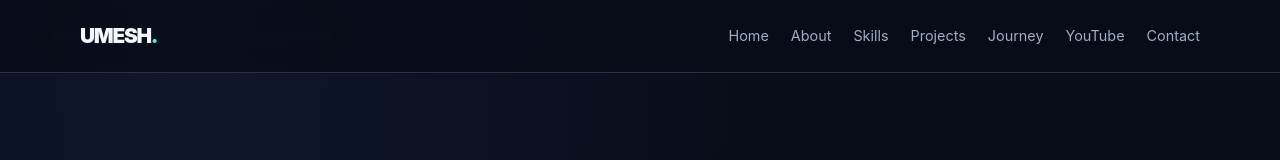
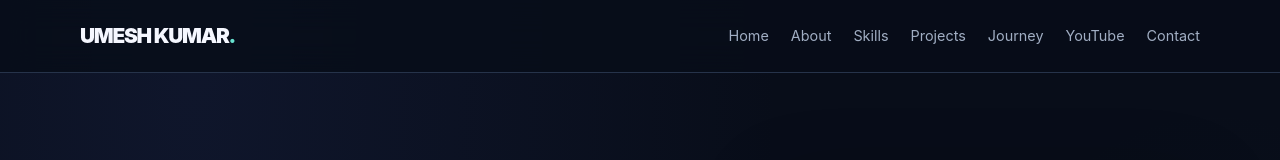
Before and after one commit to umeshvanshvik/my-portfolio, a plain HTML site: page index.html in a window 1280 px wide. Shown: the top 160 px of the page. Drawn offline with Linux system fonts and the light colour scheme.

Commit message:
Update website

```diff
--- a/index.html
+++ b/index.html
@@ -7,7 +7,7 @@
 <title>Umesh | Software Engineer & YouTuber</title>
 <link rel="stylesheet" href="css/style.css"></head>
 <body>
-<header><div class="wrap nav"><a class="logo" href="#home">UMESH<span>.</span></a><button class="menu" id="menu">Menu</button><nav id="nav"><a href="#home">Home</a><a href="#about">About</a><a href="#skills">Skills</a><a href="#projects">Projects</a><a href="#journey">Journey</a><a href="#creator">YouTube</a><a href="#contact">Contact</a></nav></div></header>
+<header><div class="wrap nav"><a class="logo" href="#home">UMESH KUMAR<span>.</span></a><button class="menu" id="menu">Menu</button><nav id="nav"><a href="#home">Home</a><a href="#about">About</a><a href="#skills">Skills</a><a href="#projects">Projects</a><a href="#journey">Journey</a><a href="#creator">YouTube</a><a href="#contact">Contact</a></nav></div></header>
 <main>
 <section class="wrap hero" id="home"><div><div class="eyebrow">Software Engineer · Content Creator</div><h1>Building digital<br><span class="grad">experiences.</span></h1><p class="lead">Hey, I'm Umesh. I enjoy building for the web, exploring new technology, and making digital skills easier to understand through practical content.</p><div class="actions"><a class="btn primary" href="#projects">Explore my work ↗</a><a class="btn" href="#contact">Let's connect</a></div></div><aside class="profile"><div class="avatar">U.</div><h2>Umesh</h2><div class="role">Software Engineer | YouTuber</div><p>Learning, building, and sharing ideas through technology.</p><div class="stats"><div class="stat"><b>2025</b><small>B.Tech Graduate</small></div><div class="stat"><b>Umesh Techz</b><small>YouTube Channel</small></div><div class="stat"><b>Web</b><small>Development</small></div><div class="stat"><b>Tech</b><small>Education</small></div></div></aside></section>
 <section id="about"><div class="wrap"><div class="head reveal"><div class="kicker">About me</div><h2>Curious mind. Practical builder.</h2><p>I like turning ideas into useful digital experiences and sharing what I learn along the way.</p></div><div class="grid two"><article class="card reveal"><h3>My story</h3><p>I'm a Computer Science and Engineering graduate with a passion for full-stack development. My learning journey includes front-end technologies such as HTML, CSS, and JavaScript, along with Java programming and database fundamentals.</p><p>Through academic and personal projects, I enjoy learning by building, solving problems, and exploring how technology can make everyday tasks simpler. I also create technology-focused content to help beginners learn practical skills step by step.</p></article><div class="facts reveal"><div class="fact"><small>Education</small><b>B.Tech — Computer Science & Engineering</b></div><div class="fact"><small>Graduation</small><b>2022–2025</b></div><div class="fact"><small>University</small><b>Dr. A.P.J. Abdul Kalam Technical University</b></div><div class="fact"><small>Certification</small><b>Certified Full Stack Developer</b></div></div></div></div></section>
```
